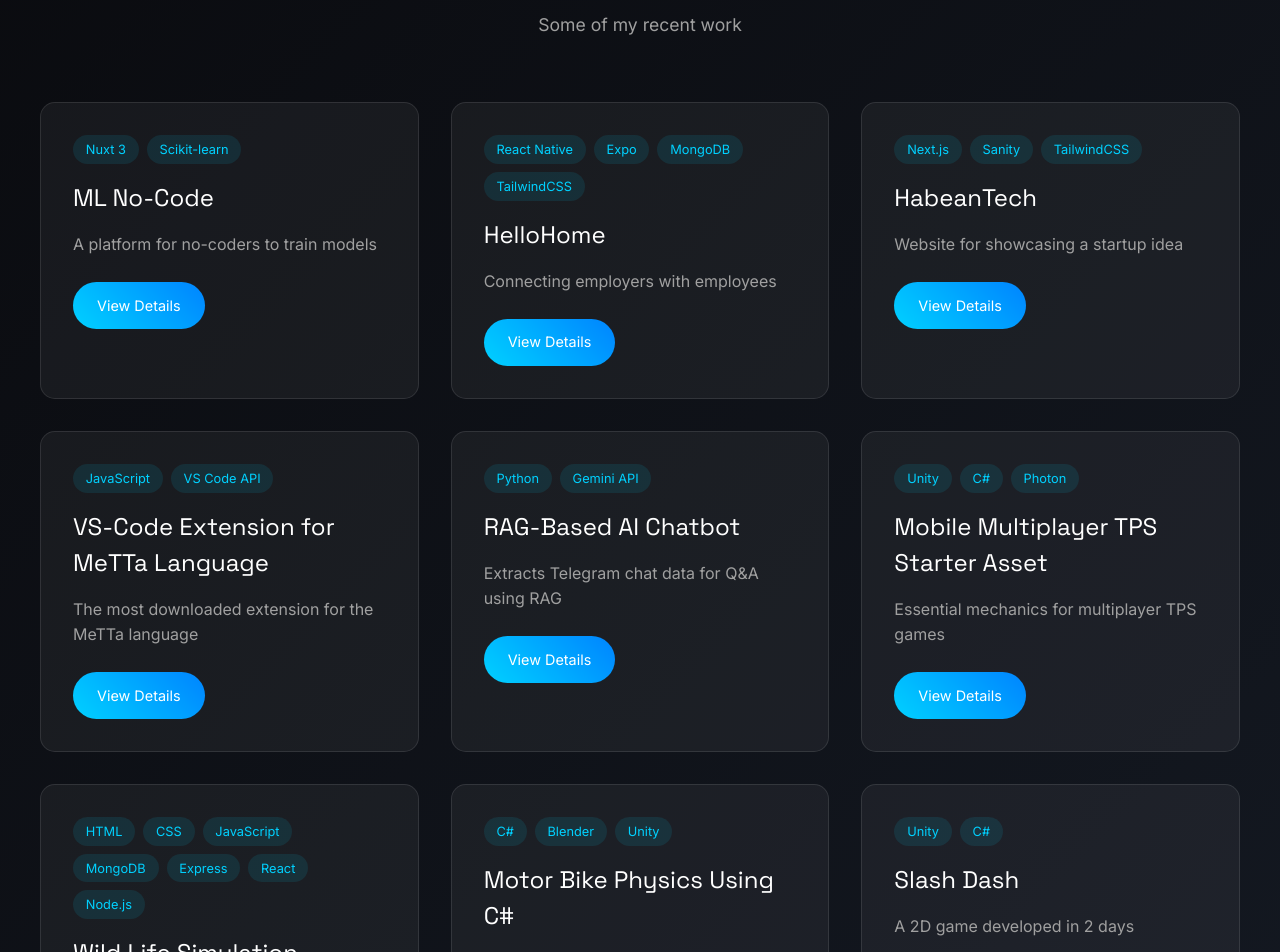
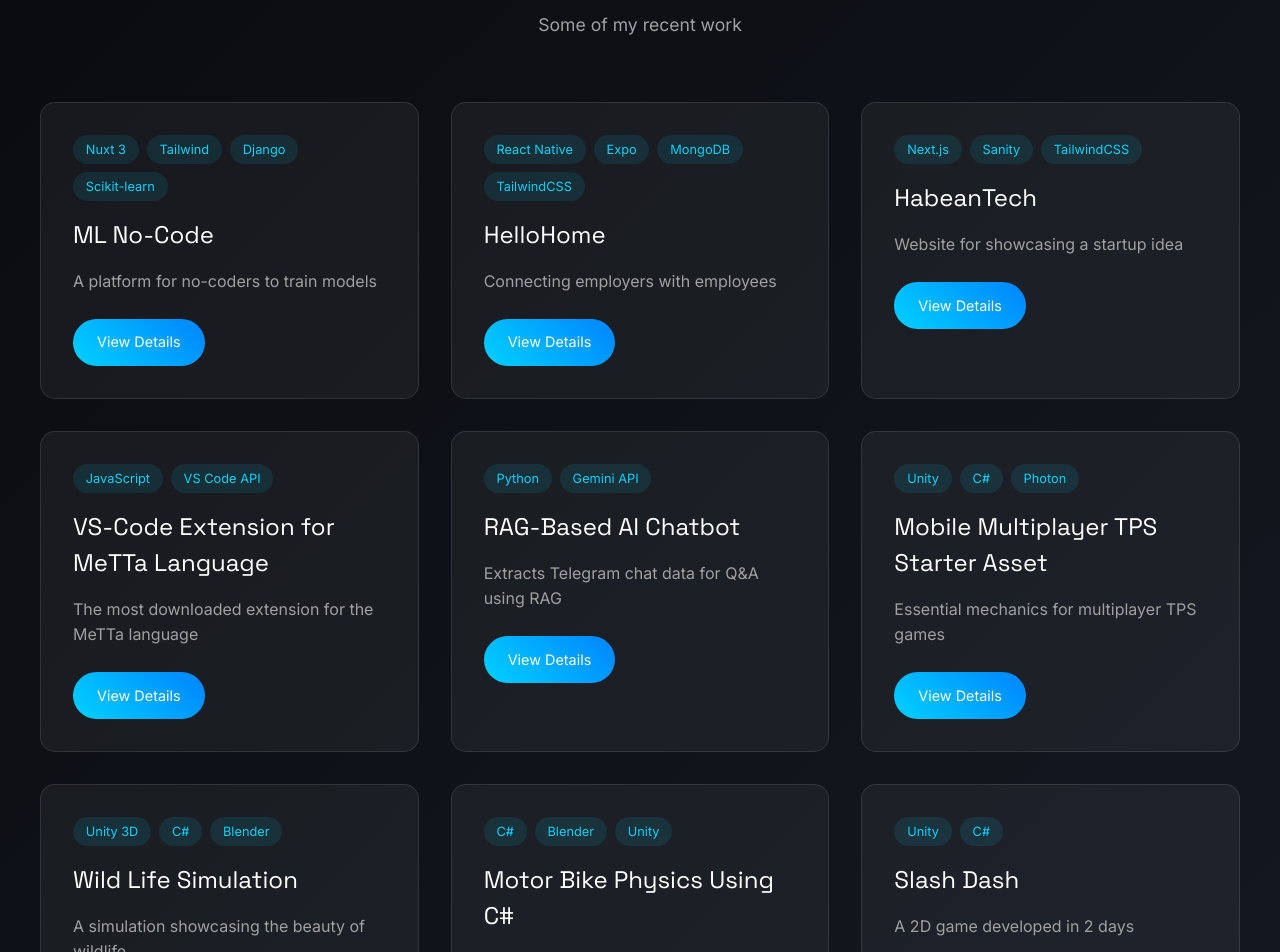
Before and after one commit to BaslaelWorkineh/nuxt-portfolio, a Nuxt app: page / in a window 1280 px wide. Shown: the part 960-1912 px from the top of the page. Built offline with nearby package versions, Linux system fonts and the light colour scheme.

Commit message:
project modified

```diff
--- a/components/ProjectsSection.vue
+++ b/components/ProjectsSection.vue
@@ -74,7 +74,7 @@ const projects = [
         title: "ML No-Code",
         shortDescription: "A platform for no-coders to train models",
         fullDescription: "A project that allows users to input their data and train machine learning models with predictive power and visualization.",
-        technologies: ["Nuxt 3", "Scikit-learn"],
+        technologies: ["Nuxt 3","Tailwind", "Django", "Scikit-learn"],
         features: [
             "No-code interface for training models",
             "Visualization of model performance",
@@ -166,7 +166,7 @@ const projects = [
         title: "Wild Life Simulation",
         shortDescription: "A simulation showcasing the beauty of wildlife",
         fullDescription: "A simulation where foxes and sheep engage in a lifelike routine driven by their basic instincts, including eating, drinking, sleeping, and survival interactions.",
-        technologies: ["HTML", "CSS", "JavaScript", "MongoDB", "Express", "React", "Node.js"],
+        technologies: ["Unity 3D", "C#", "Blender"],
         features: [
             "Lifelike animal behaviors",
             "Foxes and sheep interactions",
```
